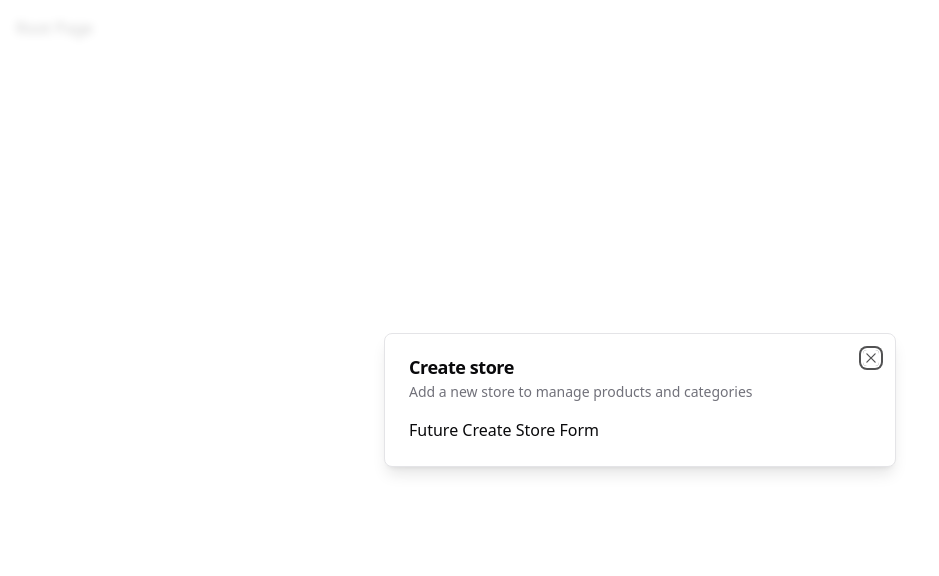
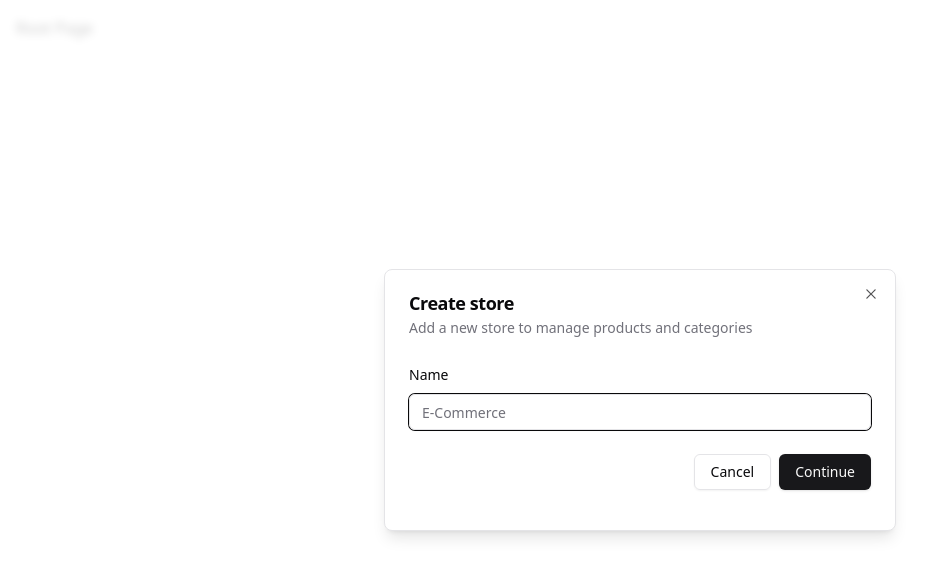
Before and after one commit to BambooXLotus/deren-store, a Next.js app: page / in a window 1280 px wide. Shown: the top 576 px of the page, without its empty margins (0-939 px from the left). Built offline with nearby package versions, Linux system fonts and the light colour scheme.

Commit message:
add form components

```diff
--- a/package.json
+++ b/package.json
@@ -11,9 +11,11 @@
   },
   "dependencies": {
     "@clerk/nextjs": "^4.23.3",
+    "@hookform/resolvers": "^3.3.1",
     "@prisma/client": "^5.1.1",
     "@radix-ui/react-dialog": "^1.0.4",
     "@radix-ui/react-icons": "^1.3.0",
+    "@radix-ui/react-label": "^2.0.2",
     "@radix-ui/react-slot": "^1.0.2",
     "@t3-oss/env-nextjs": "^0.3.1",
     "class-variance-authority": "^0.7.0",
@@ -21,9 +23,10 @@
     "next": "^13.4.2",
     "react": "18.2.0",
     "react-dom": "18.2.0",
+    "react-hook-form": "^7.45.4",
     "tailwind-merge": "^1.14.0",
     "tailwindcss-animate": "^1.0.6",
-    "zod": "^3.21.4",
+    "zod": "^3.22.2",
     "zustand": "^4.4.1"
   },
   "devDependencies": {
--- a/src/components/modals/StoreModal.tsx
+++ b/src/components/modals/StoreModal.tsx
@@ -1,7 +1,24 @@
 "use client";
 
+import { Button } from "@/components/ui/Button";
+import {
+  Form,
+  FormControl,
+  FormField,
+  FormItem,
+  FormLabel,
+  FormMessage,
+} from "@/components/ui/Form";
+import { Input } from "@/components/ui/Input";
 import { Modal } from "@/components/ui/Modal";
 import { useStoreModal } from "@/hooks/use-store-modal";
+import { zodResolver } from "@hookform/resolvers/zod";
+import { useForm } from "react-hook-form";
+import { z } from "zod";
+
+const formSchema = z.object({
+  name: z.string().min(1),
+});
 
 type StoreModalProps = {
   id?: string;
@@ -10,6 +27,18 @@ type StoreModalProps = {
 export const StoreModal: React.FC<StoreModalProps> = () => {
   const storeModal = useStoreModal();
 
+  const form = useForm<z.infer<typeof formSchema>>({
+    resolver: zodResolver(formSchema),
+    defaultValues: {
+      name: "",
+    },
+  });
+
+  async function onSubmit(values: z.infer<typeof formSchema>) {
+    //TODO: Create Store
+    console.log(values);
+  }
+
   return (
     <Modal
       title="Create store"
@@ -17,7 +46,33 @@ export const StoreModal: React.FC<StoreModalProps> = () => {
       isOpen={storeModal.isOpen}
       onClose={storeModal.onClose}
     >
-      Future Create Store Form
+      <div>
+        <div className="space-y-4 py-2 pb-4">
+          <Form {...form}>
+            <form onSubmit={(event) => void form.handleSubmit(onSubmit)(event)}>
+              <FormField
+                control={form.control}
+                name="name"
+                render={({ field }) => (
+                  <FormItem>
+                    <FormLabel>Name</FormLabel>
+                    <FormControl>
+                      <Input placeholder="E-Commerce" {...field} />
+                    </FormControl>
+                    <FormMessage />
+                  </FormItem>
+                )}
+              />
+              <div className="pt-6 space-x-2 flex items-center justify-end w-full">
+                <Button variant={"outline"} onClick={storeModal.onClose}>
+                  Cancel
+                </Button>
+                <Button type="submit">Continue</Button>
+              </div>
+            </form>
+          </Form>
+        </div>
+      </div>
     </Modal>
   );
 };
--- /dev/null
+++ b/src/components/ui/Form.tsx
@@ -0,0 +1,176 @@
+import { Label } from "@/components/ui/Label";
+import { cn } from "@/lib/utils";
+import type * as LabelPrimitive from "@radix-ui/react-label";
+import { Slot } from "@radix-ui/react-slot";
+import * as React from "react";
+import {
+  Controller,
+  type ControllerProps,
+  type FieldPath,
+  type FieldValues,
+  FormProvider,
+  useFormContext,
+} from "react-hook-form";
+
+const Form = FormProvider;
+
+type FormFieldContextValue<
+  TFieldValues extends FieldValues = FieldValues,
+  TName extends FieldPath<TFieldValues> = FieldPath<TFieldValues>
+> = {
+  name: TName;
+};
+
+const FormFieldContext = React.createContext<FormFieldContextValue>(
+  {} as FormFieldContextValue
+);
+
+const FormField = <
+  TFieldValues extends FieldValues = FieldValues,
+  TName extends FieldPath<TFieldValues> = FieldPath<TFieldValues>
+>({
+  ...props
+}: ControllerProps<TFieldValues, TName>) => {
+  return (
+    <FormFieldContext.Provider value={{ name: props.name }}>
+      <Controller {...props} />
+    </FormFieldContext.Provider>
+  );
+};
+
+const useFormField = () => {
+  const fieldContext = React.useContext(FormFieldContext);
+  const itemContext = React.useContext(FormItemContext);
+  const { getFieldState, formState } = useFormContext();
+
+  const fieldState = getFieldState(fieldContext.name, formState);
+
+  if (!fieldContext) {
+    throw new Error("useFormField should be used within <FormField>");
+  }
+
+  const { id } = itemContext;
+
+  return {
+    id,
+    name: fieldContext.name,
+    formItemId: `${id}-form-item`,
+    formDescriptionId: `${id}-form-item-description`,
+    formMessageId: `${id}-form-item-message`,
+    ...fieldState,
+  };
+};
+
+type FormItemContextValue = {
+  id: string;
+};
+
+const FormItemContext = React.createContext<FormItemContextValue>(
+  {} as FormItemContextValue
+);
+
+const FormItem = React.forwardRef<
+  HTMLDivElement,
+  React.HTMLAttributes<HTMLDivElement>
+>(({ className, ...props }, ref) => {
+  const id = React.useId();
+
+  return (
+    <FormItemContext.Provider value={{ id }}>
+      <div ref={ref} className={cn("space-y-2", className)} {...props} />
+    </FormItemContext.Provider>
+  );
+});
+FormItem.displayName = "FormItem";
+
+const FormLabel = React.forwardRef<
+  React.ElementRef<typeof LabelPrimitive.Root>,
+  React.ComponentPropsWithoutRef<typeof LabelPrimitive.Root>
+>(({ className, ...props }, ref) => {
+  const { error, formItemId } = useFormField();
+
+  return (
+    <Label
+      ref={ref}
+      className={cn(error && "text-destructive", className)}
+      htmlFor={formItemId}
+      {...props}
+    />
+  );
+});
+FormLabel.displayName = "FormLabel";
+
+const FormControl = React.forwardRef<
+  React.ElementRef<typeof Slot>,
+  React.ComponentPropsWithoutRef<typeof Slot>
+>(({ ...props }, ref) => {
+  const { error, formItemId, formDescriptionId, formMessageId } =
+    useFormField();
+
+  return (
+    <Slot
+      ref={ref}
+      id={formItemId}
+      aria-describedby={
+        !error
+          ? `${formDescriptionId}`
+          : `${formDescriptionId} ${formMessageId}`
+      }
+      aria-invalid={!!error}
+      {...props}
+    />
+  );
+});
+FormControl.displayName = "FormControl";
+
+const FormDescription = React.forwardRef<
+  HTMLParagraphElement,
+  React.HTMLAttributes<HTMLParagraphElement>
+>(({ className, ...props }, ref) => {
+  const { formDescriptionId } = useFormField();
+
+  return (
+    <p
+      ref={ref}
+      id={formDescriptionId}
+      className={cn("text-[0.8rem] text-muted-foreground", className)}
+      {...props}
+    />
+  );
+});
+FormDescription.displayName = "FormDescription";
+
+const FormMessage = React.forwardRef<
+  HTMLParagraphElement,
+  React.HTMLAttributes<HTMLParagraphElement>
+>(({ className, children, ...props }, ref) => {
+  const { error, formMessageId } = useFormField();
+  const body = error ? String(error?.message) : children;
+
+  if (!body) {
+    return null;
+  }
+
+  return (
+    <p
+      ref={ref}
+      id={formMessageId}
+      className={cn("text-[0.8rem] font-medium text-destructive", className)}
+      {...props}
+    >
+      {body}
+    </p>
+  );
+});
+FormMessage.displayName = "FormMessage";
+
+export {
+  useFormField,
+  Form,
+  FormItem,
+  FormLabel,
+  FormControl,
+  FormDescription,
+  FormMessage,
+  FormField,
+};
--- /dev/null
+++ b/src/components/ui/Input.tsx
@@ -0,0 +1,23 @@
+import { cn } from "@/lib/utils";
+import * as React from "react";
+
+export type InputProps = React.InputHTMLAttributes<HTMLInputElement>;
+
+const Input = React.forwardRef<HTMLInputElement, InputProps>(
+  ({ className, type, ...props }, ref) => {
+    return (
+      <input
+        type={type}
+        className={cn(
+          "flex h-9 w-full rounded-md border border-input bg-transparent px-3 py-1 text-sm shadow-sm transition-colors file:border-0 file:bg-transparent file:text-sm file:font-medium placeholder:text-muted-foreground focus-visible:outline-none focus-visible:ring-1 focus-visible:ring-ring disabled:cursor-not-allowed disabled:opacity-50",
+          className
+        )}
+        ref={ref}
+        {...props}
+      />
+    );
+  }
+);
+Input.displayName = "Input";
+
+export { Input };
--- /dev/null
+++ b/src/components/ui/Label.tsx
@@ -0,0 +1,25 @@
+"use client";
+
+import { cn } from "@/lib/utils";
+import * as LabelPrimitive from "@radix-ui/react-label";
+import { cva, type VariantProps } from "class-variance-authority";
+import * as React from "react";
+
+const labelVariants = cva(
+  "text-sm font-medium leading-none peer-disabled:cursor-not-allowed peer-disabled:opacity-70"
+);
+
+const Label = React.forwardRef<
+  React.ElementRef<typeof LabelPrimitive.Root>,
+  React.ComponentPropsWithoutRef<typeof LabelPrimitive.Root> &
+    VariantProps<typeof labelVariants>
+>(({ className, ...props }, ref) => (
+  <LabelPrimitive.Root
+    ref={ref}
+    className={cn(labelVariants(), className)}
+    {...props}
+  />
+));
+Label.displayName = LabelPrimitive.Root.displayName;
+
+export { Label };
```
Also changed, not shown: 1 other file (tests, documents, lock files or other folders).
